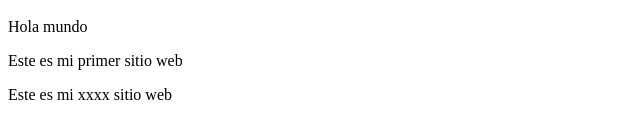
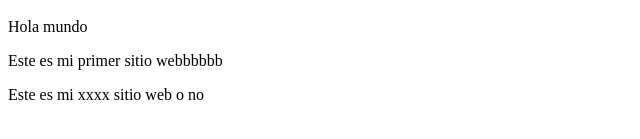
Before and after one commit to pekeniavivi/clase2, a plain HTML site: page index.html in a window 1280 px wide. Shown: the part 217-356 px from the top of the page, 0-640 px from the left. Drawn offline with Linux system fonts and the light colour scheme.

Commit message:
Se agrega bbb

```diff
--- a/index.html
+++ b/index.html
@@ -10,8 +10,8 @@
   <h4>Título h4yyyy lala la</h4>
   <div>
     <p>Hola mundo</p>
-    <p>Este es mi primer sitio web</p>
+    <p>Este es mi primer sitio webbbbbb</p>
   </div>
-<p>Este es mi xxxx sitio web</p>
+<p>Este es mi xxxx sitio web o no</p>
 </body>
 </html>
```
